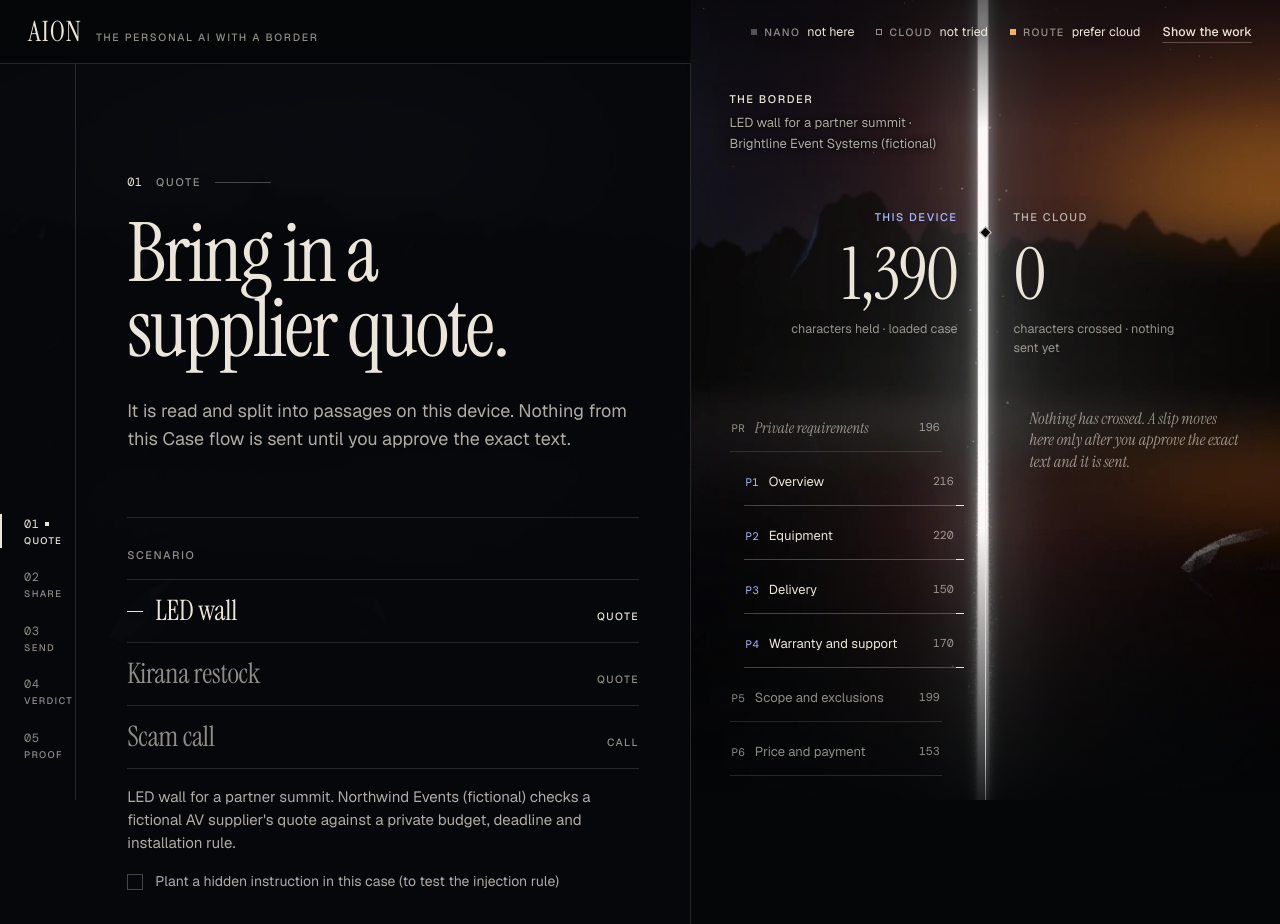
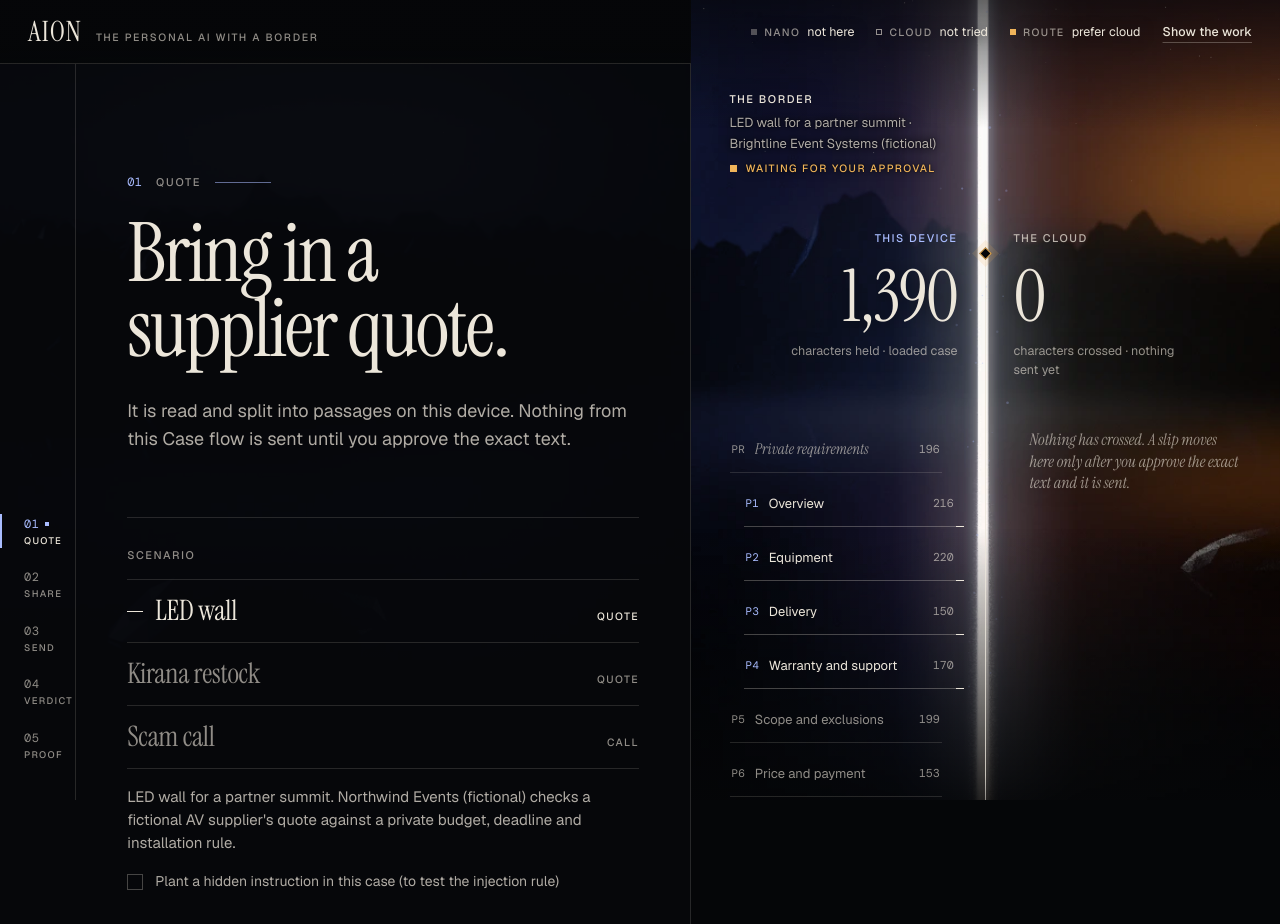
Before and after one commit to anshulreddybuilds/aion-hybrid-web, a website: page public/index.html in a window 1280 px wide. Shown: the top 924 px of the page. Drawn offline with Linux system fonts and the light colour scheme; no server answers.

Commit message:
The Line: colour follows the step and the live state
Each step gets its own light (moonlight, sea glass, white, verdict colour,
lichen) that washes the device side of the lake, the dust in the light,
the rail and the step number. The rule, the gate and a new state line show
what is happening now: working on this device, waiting for approval,
ready, sending, blocked, crossed. Orange still only means text crossed.

Co-Authored-By: Claude Opus 5.5 <noreply@anthropic.com>

```diff
--- a/public/index.html
+++ b/public/index.html
@@ -33,6 +33,7 @@
 <source srcset="./line-hero.webp" type="image/webp"/>
 <img alt="" decoding="async" fetchpriority="high" height="820" id="skyImg" src="./line-hero.jpg" width="1800"/>
 </picture>
+<div class="tint"></div>
 <canvas id="skyFx"></canvas>
 <div class="veil"></div>
 </div>
@@ -66,6 +67,7 @@
 <div class="b-head">
 <h2 class="k" id="instTitle">The border</h2>
 <p class="b-case" id="caseTag">Loading the sample case</p>
+<p class="live-k" id="liveState"><i aria-hidden="true"></i><span id="liveText">Everything is on this device</span></p>
 <button aria-controls="field" aria-expanded="false" class="btn ghost small" id="fieldToggle" type="button">Show the slips</button>
 </div>
 <div class="b-body" id="bBody">
--- a/public/line.css
+++ b/public/line.css
@@ -701,3 +701,72 @@ body:not([data-motion="full"]) .slip, body:not([data-motion="full"]) .sky img {
   .routes label span { padding: 10px 9px; font-size: 12px; }
   .stepper .l { font-size: 8.5px; letter-spacing: .06em; }
 }
+
+/* =============================================================== colour that follows the story
+   Two colours change as you go.
+   --tint is the step you are on: it washes the device side of the lake, the dust in the
+   light, the chapter rail and the step number.
+   --live is what is happening right now: it lights the rule, the gate and the state line.
+   Orange stays reserved for one thing: text that really crossed to the cloud. */
+@property --tint { syntax: "<color>"; inherits: true; initial-value: #a9bcff; }
+@property --live { syntax: "<color>"; inherits: true; initial-value: #a9bcff; }
+body { --tint: #a9bcff; --live: #a9bcff; transition: --tint 1.6s var(--ease), --live .7s var(--ease); }
+
+body[data-step="quote"]   { --tint: #a9bcff; }   /* moonlight: everything is still here */
+body[data-step="share"]   { --tint: #8fd6c8; }   /* sea glass: choosing what may leave */
+body[data-step="send"]    { --tint: #e6ebf5; }   /* white: the gate itself */
+body[data-step="verdict"] { --tint: #cfe3c4; }   /* the verdict sets its own colour */
+body[data-step="verdict"][data-verdict="not_suitable"]  { --tint: #ff8f80; }
+body[data-step="verdict"][data-verdict="needs_answers"] { --tint: #f0c27a; }
+body[data-step="proof"]   { --tint: #d4e39a; }   /* lichen: measured */
+
+body[data-live="idle"],
+body[data-live="thinking"] { --live: var(--cold); }
+body[data-live="waiting"]  { --live: var(--caution); }
+body[data-live="ready"]    { --live: var(--bone); }
+body[data-live="sending"]  { --live: #ffffff; }
+body[data-live="blocked"]  { --live: var(--block); }
+body[data-live="crossed"]  { --live: var(--signal); }
+
+/* the lake: the step's colour washes the device side, and a thin halo hugs the light */
+.tint { position: absolute; inset: 0; pointer-events: none; }
+.tint::before, .tint::after { content: ""; position: absolute; inset: 0; }
+.tint::before {
+  background: linear-gradient(90deg, var(--tint) 0, var(--tint) calc(var(--bxp, 50%) - 6%), transparent calc(var(--bxp, 50%) + 2%));
+  mix-blend-mode: color; opacity: .32;
+}
+.tint::after {
+  background: linear-gradient(90deg, transparent calc(var(--bxp, 50%) - 7%), var(--tint) var(--bxp, 50%), transparent calc(var(--bxp, 50%) + 7%));
+  mix-blend-mode: screen; opacity: .13;
+}
+body[data-cloud="down"] .tint::after { opacity: .05; }
+
+/* accents */
+.kicker span { color: var(--tint); }
+.kicker::after { background: color-mix(in srgb, var(--tint) 55%, transparent); }
+.stepper button::before { background: var(--tint); }
+.stepper button[aria-current="step"] .n { color: var(--tint); }
+.next .btn.primary::after { color: var(--tint); }
+
+/* the rule and the gate show the live state */
+.rule::before { box-shadow: 0 0 12px 0 color-mix(in srgb, var(--live) 55%, transparent); }
+.border:not([data-phase="sent"]):not([data-cloud="down"]) .gatemark { border-color: var(--live); }
+.border[data-phase="draft"]:not([data-cloud="down"]) .gatemark { box-shadow: 0 0 0 5px color-mix(in srgb, var(--live) 14%, transparent); }
+
+.live-k {
+  flex: 1 0 100%; margin: 2px 0 0; display: flex; align-items: center; gap: 9px;
+  font: 500 10.5px/1.3 var(--sans); letter-spacing: .14em; text-transform: uppercase; color: var(--live);
+  text-shadow: 0 0 2px var(--ink), 0 0 10px var(--ink);
+}
+.live-k i { flex: none; width: 7px; height: 7px; background: var(--live); }
+body[data-motion="full"][data-live="thinking"] .live-k i,
+body[data-motion="full"][data-live="sending"] .live-k i { animation: beat 1.1s ease-in-out infinite; }
+body[data-motion="full"][data-live="sending"] .live-k i { animation-duration: .5s; }
+body[data-motion="full"][data-live="thinking"] .rule::before,
+body[data-motion="full"][data-live="sending"] .rule::before { animation: glow 1.4s ease-in-out infinite; }
+@keyframes beat { 50% { opacity: .25; } }
+@keyframes glow { 50% { box-shadow: 0 0 26px 2px color-mix(in srgb, var(--live) 70%, transparent); } }
+@media (prefers-reduced-motion: reduce) {
+  body { transition: none; }
+  .live-k i, .rule::before { animation: none !important; }
+}
--- a/public/scene.js
+++ b/public/scene.js
@@ -129,6 +129,7 @@
   /* idle: twinkle and dust at about 24 frames a second */
   function idle(now) { raf = 0; if (now - last < 41) { raf = requestAnimationFrame(idle); return; } frame(now); }
 
+  var tick = 0, tint = "#ece6da", lift = 1;
   function draw(dt) {
     var iw = img.naturalWidth || 1800, ih = img.naturalHeight || 820;
     var animate = full();
@@ -145,10 +146,18 @@
       ctx.globalAlpha = a;
       ctx.fillRect(x - s.r / 2, y - s.r / 2, s.r, s.r);
     }
-    /* dust drifting up inside the light */
+    /* dust drifting up inside the light, in the colour of the current step;
+       it rises faster while this device is thinking and fastest while sending */
+    if (!(tick++ % 4)) {
+      var cs = getComputedStyle(body);
+      tint = (cs.getPropertyValue("--tint") || "").trim() || "#ece6da";
+      var lv = body.getAttribute("data-live");
+      lift = lv === "sending" ? 4 : lv === "thinking" ? 2.2 : 1;
+    }
+    ctx.fillStyle = tint;
     for (var d = 0; d < dust.length; d++) {
       var m = dust[d];
-      if (animate) { m.y -= m.vy * dt; if (m.y < -.02) { m.y = 1.02; m.o = gauss() * 16; } }
+      if (animate) { m.y -= m.vy * lift * dt; if (m.y < -.02) { m.y = 1.02; m.o = gauss() * 16; } }
       var dy = m.y * H;
       ctx.globalAlpha = m.a * (animate ? (.6 + .4 * Math.sin(clock * 1.7 + m.p)) : .7);
       ctx.beginPath(); ctx.arc(beamX + m.o, dy, m.r, 0, 6.2832); ctx.fill();
@@ -175,7 +184,7 @@
   var crossed = 0;
   function mirror() {
     if (!inst) return;
-    ["data-phase", "data-cloud"].forEach(function (k) {
+    ["data-phase", "data-cloud", "data-live"].forEach(function (k) {
       var v = inst.getAttribute(k);
       if (v) body.setAttribute(k, v); else body.removeAttribute(k);
     });
@@ -185,7 +194,7 @@
     crossed = n;
   }
   if (inst && typeof MutationObserver === "function") {
-    new MutationObserver(mirror).observe(inst, { attributes: true, attributeFilter: ["data-phase", "data-cloud"] });
+    new MutationObserver(mirror).observe(inst, { attributes: true, attributeFilter: ["data-phase", "data-cloud", "data-live"] });
     var cn = document.getElementById("crossNum");
     if (cn) new MutationObserver(mirror).observe(cn, { attributes: true, attributeFilter: ["data-value"] });
   }
--- a/public/stage.js
+++ b/public/stage.js
@@ -497,6 +497,25 @@
     inst.setAttribute("data-cloud", down ? "down" : "up");
     var phase = S.sent ? "sent" : a.key === "approved" ? "approved" : "draft";
     inst.setAttribute("data-phase", phase);
+    /* the live state: one word and one colour for what is happening right now */
+    var live = S.busy === "send" ? "sending"
+      : (S.busy && S.busy !== "leak") ? "thinking"
+      : down ? "blocked"
+      : S.sent ? "crossed"
+      : a.key === "approved" ? "ready"
+      : (a.key === "draft" || a.key === "stale" || a.key === "sent") && S.c ? "waiting"
+      : "idle";
+    inst.setAttribute("data-live", live);
+    document.body.setAttribute("data-live", live);
+    setText("liveText", {
+      sending: "Sending the approved text",
+      thinking: "Working on this device",
+      blocked: "Cloud blocked · nothing leaves",
+      crossed: "Crossed to the cloud",
+      ready: "Approved · ready to cross",
+      waiting: "Waiting for your approval",
+      idle: "Everything is on this device",
+    }[live]);
 
     var pk = currentPack();
     setText("caseTag", (pk ? pk.title + " · " : "") + (c.supplier || "Supplier") + (c.sample || pk ? (/fictional/i.test(c.supplier || "") ? "" : " · fictional") : " · imported " + (c.importedBy || "text")));
@@ -852,6 +871,7 @@
     var R = rules(), c = S.c;
     var local = R.reconcile(c);
     $("finalCard").setAttribute("data-verdict", local.verdict);
+    document.body.setAttribute("data-verdict", local.verdict);
     setText("finalV", verdictText(local.verdict));
     var hid = (local.privatePassagesUsed || []).slice().sort();
     setText("finalSub", "Plain code in this browser read all " + c.paragraphs.length + " passages and your private requirements" +
--- a/public/sw.js
+++ b/public/sw.js
@@ -23,7 +23,7 @@
  * activates), old versions are deleted on activate, and every file served from
  * the cache comes from this one version. Shell files are only ever written to
  * the cache at install time, never at runtime, so a cache cannot mix versions. */
-const VERSION = "v14-2026-11-27-the-line";
+const VERSION = "v15-2026-11-27-the-line-colour";
 const CACHE = "aion-hybrid-shell-" + VERSION;
 
 /* hybrid-v2 privacy rule: this worker only ever caches the PUBLIC app shell.
```
